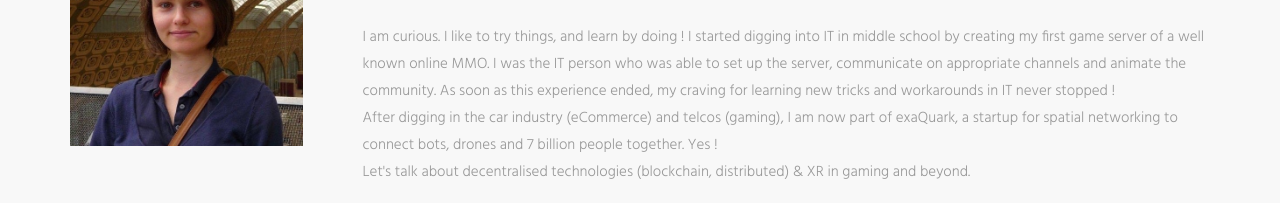
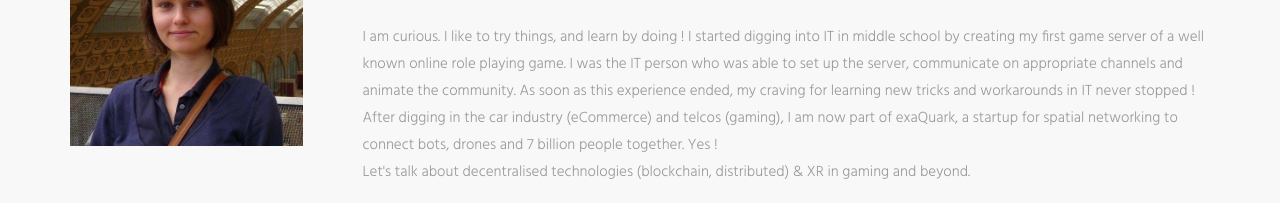
Before and after one commit to GabZoFar/gabzofar.github.io, a plain HTML site: page index.html in a window 1280 px wide. Shown: the part 131-334 px from the top of the page. Drawn offline with Linux system fonts and the light colour scheme; files that its build step writes are made by us from their sources.

Commit message:
role playing game instead of MMO

```diff
--- a/index.html
+++ b/index.html
@@ -60,7 +60,7 @@
                 </div>
                 <p>
                     I am curious. I like to try things, and learn by doing !
-                    I started digging into IT in middle school by creating my first game server of a well known online MMO.
+                    I started digging into IT in middle school by creating my first game server of a well known online role playing game.
 I was the IT person who was able to set up the server, communicate on appropriate channels and animate the community.
 As soon as this experience ended, my craving for learning new tricks and workarounds in IT never stopped !
 <br>After digging in the car industry (eCommerce) and telcos (gaming), I am now part of exaQuark, a startup for spatial networking to connect bots, drones and 7 billion people together. Yes !
```
